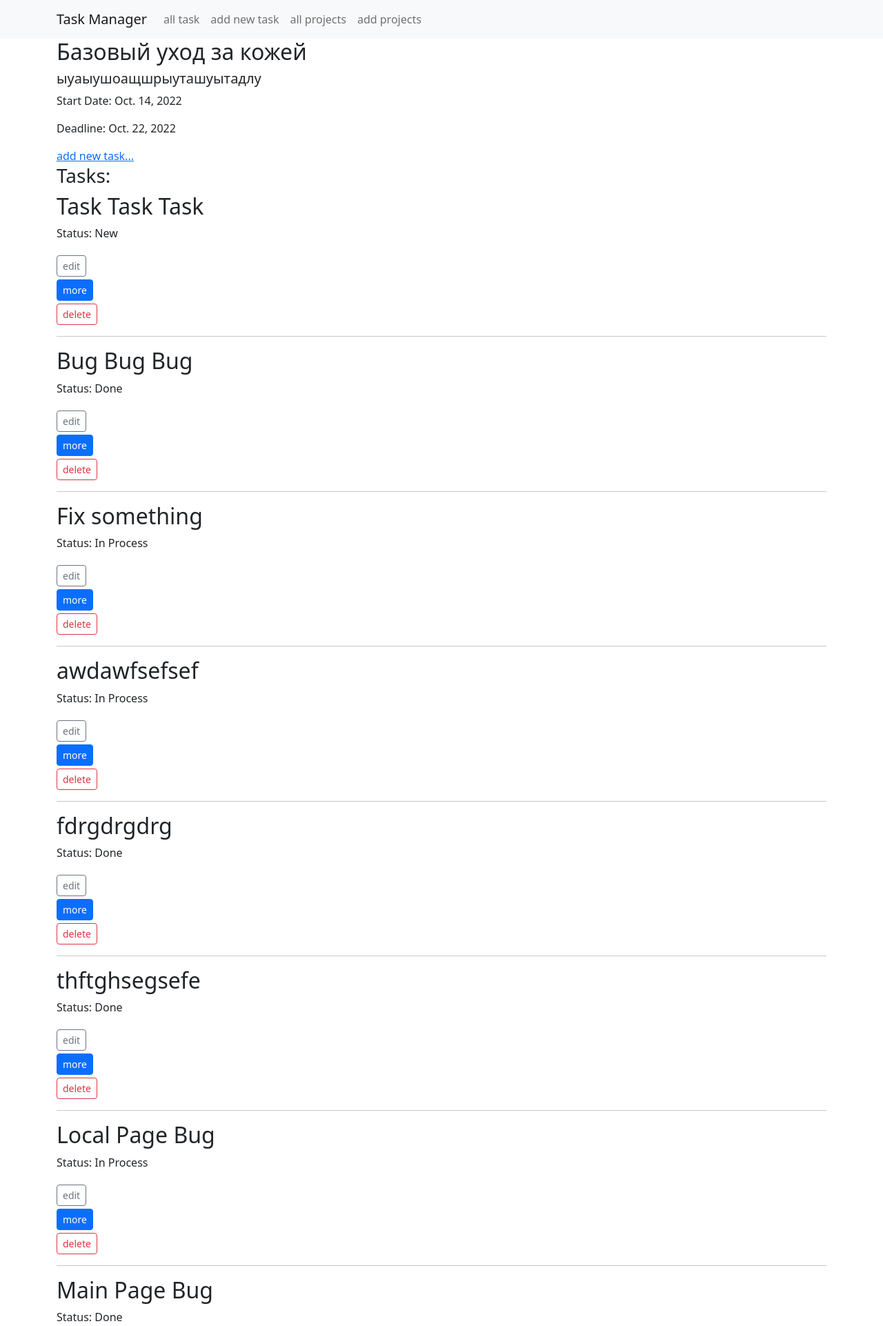
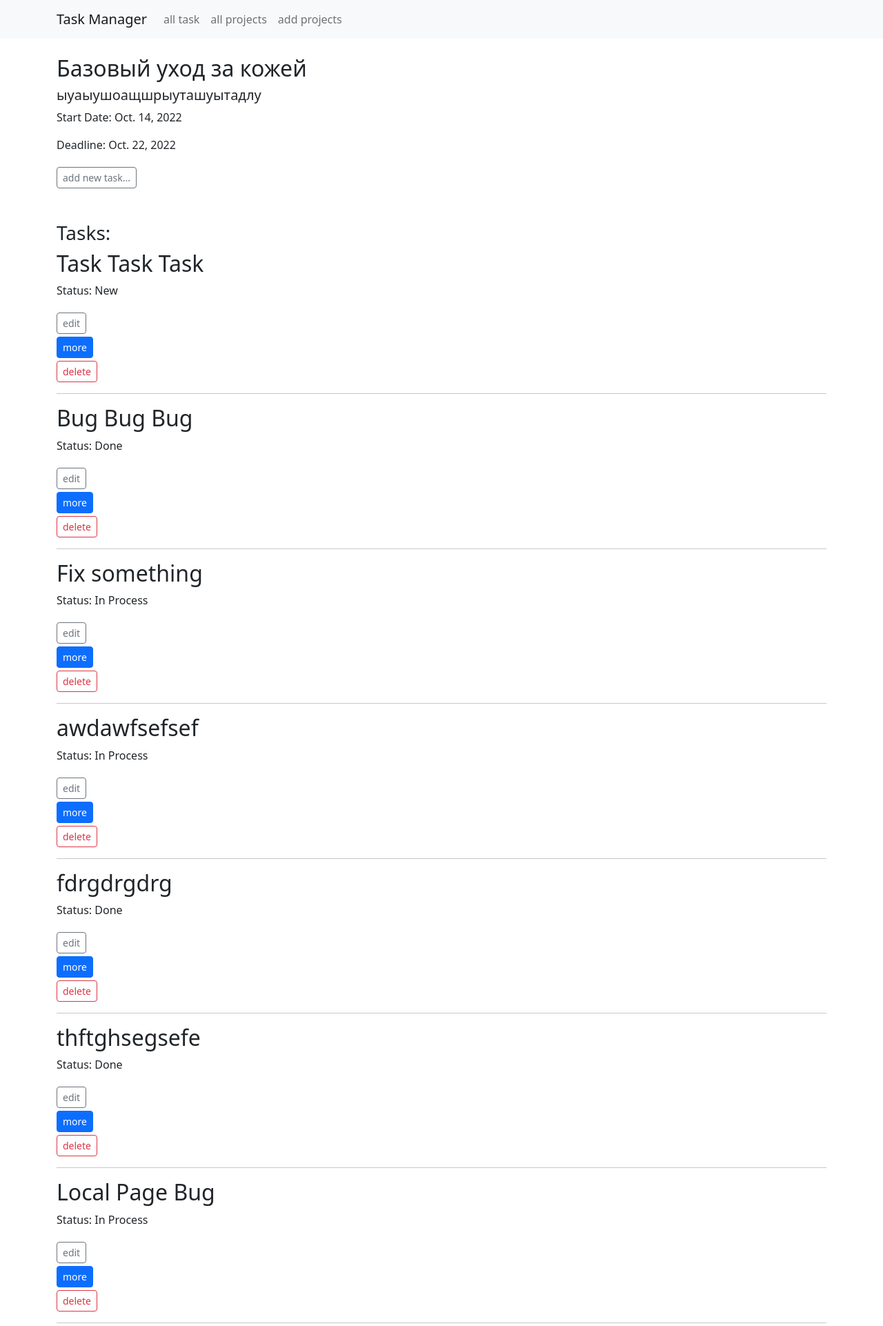
Before and after one commit to romeeeoo/homework_70_roman_tarassenko, a Django app: page /project/1/ in a window 1280 px wide. Shown: the top 1922 px of the page at 69% size. Run offline with Django 4.2, Linux system fonts and the light colour scheme; data comes from the database, SQL or seed files in the repository.

Commit message:
Обновлена верстка

```diff
--- a/todo_app/templates/base.html
+++ b/todo_app/templates/base.html
@@ -22,9 +22,9 @@
                 <li class="nav-item">
                     <a class="nav-link" href="{% url 'index' %}">all task</a>
                 </li>
-                <li class="nav-item">
-                    <a class="nav-link" href="{% url 'add_task' %}">add new task</a>
-                </li>
+{#                <li class="nav-item">#}
+{#                    <a class="nav-link" href="{% url 'add_task' %}">add new task</a>#}
+{#                </li>#}
                 <li class="nav-item">
                     <a class="nav-link" href="{% url 'all_projects' %}">all projects</a>
                 </li>
--- a/todo_app/templates/project/detailed_project.html
+++ b/todo_app/templates/project/detailed_project.html
@@ -3,7 +3,7 @@
 {% block title %} Project: {{ project.name }} {% endblock %}
 
 {% block content %}
-    <div class="row">
+    <div class="row mt-4">
         <h2>{{ project.name }}</h2>
     </div>
     <div class="row">
@@ -15,10 +15,12 @@
     <div class="row">
         <p>Deadline: {{ project.project_deadline }}</p>
     </div>
-        <div class="row">
-            <a href="{% url 'add_project_task' project.pk %}">add new task...</a>
-{#            <a href="{% url 'delete_task' task.pk %}">delete...</a>#}
-        </div>
+    <div class="row">
+        <form action="{% url 'add_project_task' project.pk %}">
+            <input class="btn btn-outline-secondary mt-1 mb-5 btn-sm" type="submit" value="add new task..."/>
+        </form>
+        {#            <a href="{% url 'delete_task' task.pk %}">delete...</a>#}
+    </div>
     <div>
         <h3>Tasks:</h3>
         {% for task in project.tasks.all %}
--- a/todo_app/templates/task/index.html
+++ b/todo_app/templates/task/index.html
@@ -4,6 +4,7 @@
 
 {% block content %}
     {% include 'partial/simple_search.html' %}
+    <h1>Tasks:</h1>
     {% for task in tasks %}
         {% include "partial/tasks.html" %}
     {% empty %}
--- a/todo_app/templates/task/task_confirm_delete.html
+++ b/todo_app/templates/task/task_confirm_delete.html
@@ -35,7 +35,7 @@
         <form action="{% url 'confirm_delete_task' task.pk %} " method="POST">
             {% csrf_token %}
             <input class="btn btn-outline-danger mt-5" type="submit" value="YES">
-            <a class="btn btn-primary mt-5" href="{% url 'index' %}" role="button">NO</a>
+            <a class="btn btn-primary mt-5" href="{% url 'index' %}">NO</a>
             <a class="btn btn-outline-secondary mt-5" href="{% url 'update_task' task.pk %}">Edit</a>
         </form>
     </div>
--- a/todo_app/urls.py
+++ b/todo_app/urls.py
@@ -4,7 +4,7 @@ from todo_app.views import IndexView, TaskView, AddTaskView, UpdateTaskView, Del
 
 urlpatterns = [
     path('', IndexView.as_view(), name='index'),
-    path('add/', AddTaskView.as_view(), name='add_task'),
+    # path('add/', AddTaskView.as_view(), name='add_task'),
     path('task/<int:pk>/', TaskView.as_view(), name='detailed_task'),
     path('task/', IndexView.as_view(), name='task_no_pk'),
     path('task/<int:pk>/update/', UpdateTaskView.as_view(), name='update_task'),
```
Also changed, not shown: todo_app/templates/project/all_projects.html (+7 -4 lines).
